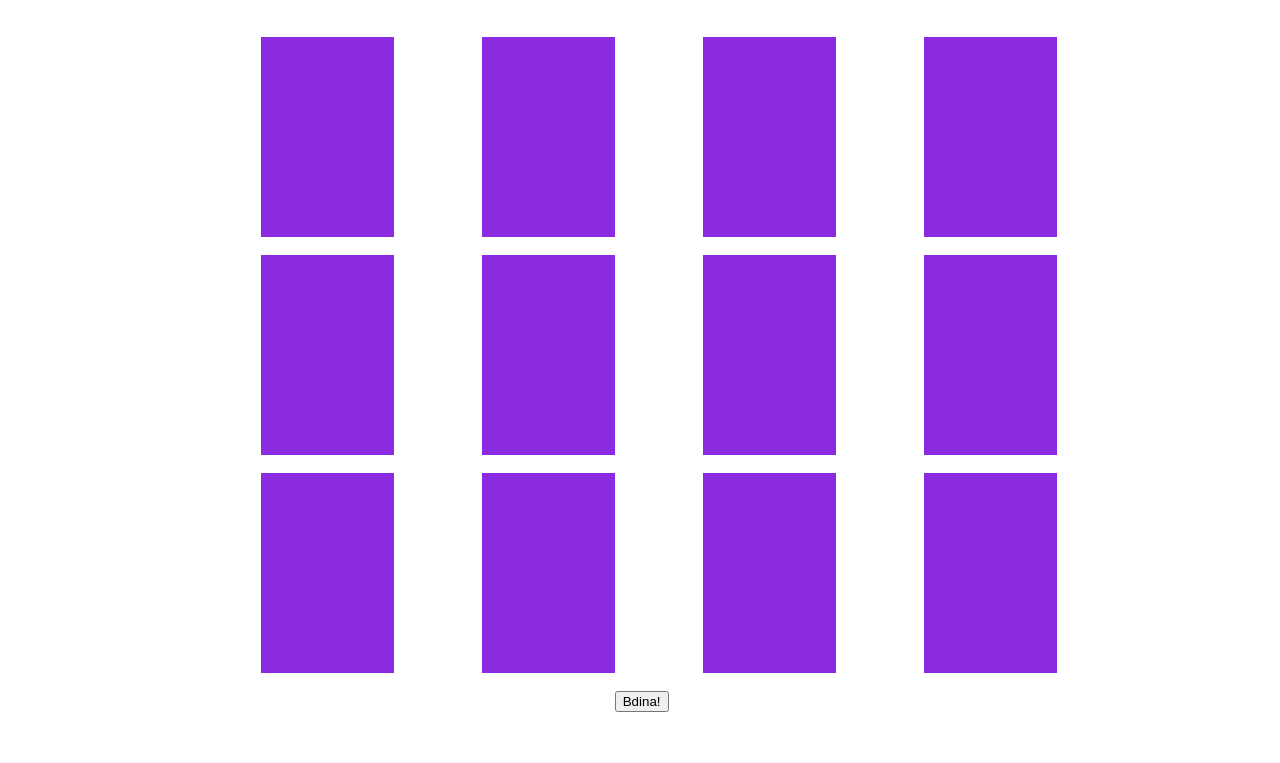
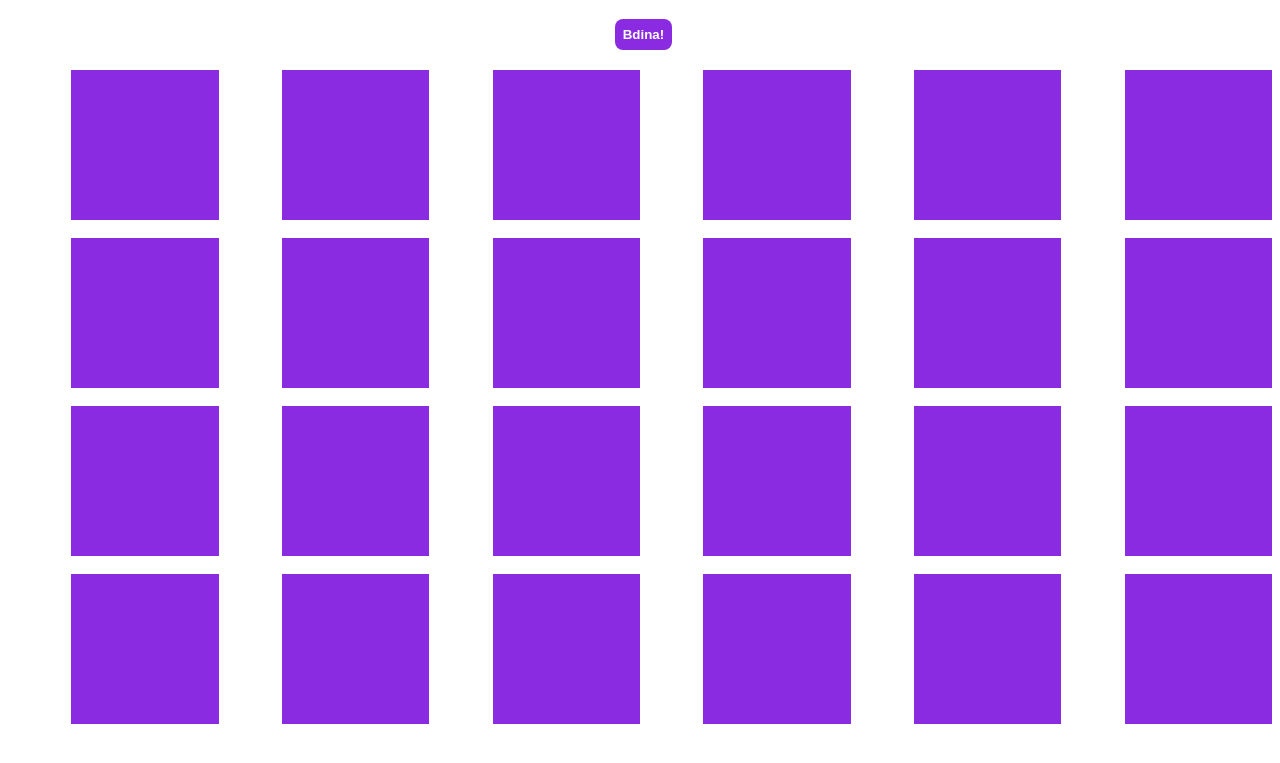
Before and after one commit to Kaoutar-boudouft/MemorieGame, a plain HTML site: page index.html in a window 1280 px wide. Shown: the part 61-824 px from the top of the page. Before the commit the page ends 800 px from the top, so only its background shows below. Drawn offline with Linux system fonts and the light colour scheme.

Commit message:
Add files via upload
second version

```diff
--- a/index.html
+++ b/index.html
@@ -7,34 +7,48 @@
     <title>Document</title>
     <script src="./script.js"></script>
 </head>
-<body onload="hi()">
+<body>
     <h1 align="center">Memorie Game</h1>
+    <input type="button" value="Bdina!" style="margin-left: 48%;background-color: blueviolet;color: white;font-weight: bold;cursor: pointer;;padding: 8px;border: 0;border-radius: 8px;" onclick="start()" id="btn" >
     <h2 id="compteur" align="center" style="color: red;"></h2>
-    <br>
-    <div style="height:500px;width: 70%;padding-left: 13%;">
+    <div style="height:100vh;width: 100%">
     <div style="display: flex;">
-        <div style="height: 200px;width: 200px;background-color: blueviolet;margin-left: 10%;" id="a1" onclick="imclick(1)"></div>
-        <div style="height: 200px;width: 200px;background-color: blueviolet;margin-left: 10%;" id="a2" onclick="imclick(2)"></div>
-        <div style="height: 200px;width: 200px;background-color: blueviolet;margin-left: 10%;" id="a3" onclick="imclick(3)"></div>
-        <div style="height: 200px;width: 200px;background-color: blueviolet;margin-left: 10%;" id="a4" onclick="imclick(4)"></div>
+        <div style="height: 150px;width: 200px;background-color: blueviolet;margin-left: 5%;" id="a1" onclick="imclick(1)"></div>
+        <div style="height: 150px;width: 200px;background-color: blueviolet;margin-left: 5%;" id="a2" onclick="imclick(2)"></div>
+        <div style="height: 150px;width: 200px;background-color: blueviolet;margin-left: 5%;" id="a3" onclick="imclick(3)"></div>
+        <div style="height: 150px;width: 200px;background-color: blueviolet;margin-left: 5%;" id="a4" onclick="imclick(4)"></div>
+        <div style="height: 150px;width: 200px;background-color: blueviolet;margin-left:5%;" id="a5" onclick="imclick(5)"></div>
+        <div style="height: 150px;width: 200px;background-color: blueviolet;margin-left: 5%;" id="a6" onclick="imclick(6)"></div>
     </div>
     <br>
     <div style="display: flex;">
-        <div style="height: 200px;width: 200px;background-color: blueviolet;margin-left: 10%;" id="a5" onclick="imclick(5)"></div>
-        <div style="height: 200px;width: 200px;background-color: blueviolet;margin-left: 10%;" id="a6" onclick="imclick(6)"></div>
-        <div style="height: 200px;width: 200px;background-color: blueviolet;margin-left: 10%;" id="a7" onclick="imclick(7)"></div>
-        <div style="height: 200px;width: 200px;background-color: blueviolet;margin-left: 10%;" id="a8" onclick="imclick(8)"></div>
+
+        <div style="height: 150px;width: 200px;background-color: blueviolet;margin-left: 5%;" id="a7" onclick="imclick(7)"></div>
+        <div style="height: 150px;width: 200px;background-color: blueviolet;margin-left: 5%;" id="a8" onclick="imclick(8)"></div>
+        <div style="height: 150px;width: 200px;background-color: blueviolet;margin-left: 5%;" id="a9"  onclick="imclick(9)"></div>
+        <div style="height: 150px;width: 200px;background-color: blueviolet;margin-left: 5%;" id="a10" onclick="imclick(10)"></div>
+        <div style="height: 150px;width: 200px;background-color: blueviolet;margin-left: 5%;" id="a11" onclick="imclick(11)"></div>
+        <div style="height: 150px;width: 200px;background-color: blueviolet;margin-left: 5%;" id="a12" onclick="imclick(12)"></div>
     </div>
     <br>
     <div style="display: flex;">
-        <div style="height: 200px;width: 200px;background-color: blueviolet;margin-left: 10%;" id="a9"  onclick="imclick(9)"></div>
-        <div style="height: 200px;width: 200px;background-color: blueviolet;margin-left: 10%;" id="a10" onclick="imclick(10)"></div>
-        <div style="height: 200px;width: 200px;background-color: blueviolet;margin-left: 10%;" id="a11" onclick="imclick(11)"></div>
-        <div style="height: 200px;width: 200px;background-color: blueviolet;margin-left: 10%;" id="a12" onclick="imclick(12)"></div>
+        <div style="height: 150px;width: 200px;background-color: blueviolet;margin-left: 5%;" id="a13"  onclick="imclick(13)"></div>
+        <div style="height: 150px;width: 200px;background-color: blueviolet;margin-left: 5%;" id="a14" onclick="imclick(14)"></div>
+        <div style="height: 150px;width: 200px;background-color: blueviolet;margin-left: 5%;" id="a15" onclick="imclick(15)"></div>
+        <div style="height: 150px;width: 200px;background-color: blueviolet;margin-left: 5%;" id="a16" onclick="imclick(16)"></div>
+        <div style="height: 150px;width: 200px;background-color: blueviolet;margin-left: 5%;" id="a17"  onclick="imclick(17)"></div>
+        <div style="height: 150px;width: 200px;background-color: blueviolet;margin-left: 5%;" id="a18" onclick="imclick(18)"></div>
     </div>
     <br>
-    <input type="button" value="Bdina!" style="margin-left: 50%;" onclick="start()" id="btn">
+    <div style="display: flex;">
+        <div style="height: 150px;width: 200px;background-color: blueviolet;margin-left: 5%;" id="a19"  onclick="imclick(19)"></div>
+        <div style="height: 150px;width: 200px;background-color: blueviolet;margin-left: 5%;" id="a20" onclick="imclick(20)"></div>
+        <div style="height: 150px;width: 200px;background-color: blueviolet;margin-left: 5%;" id="a21" onclick="imclick(21)"></div>
+        <div style="height: 150px;width: 200px;background-color: blueviolet;margin-left: 5%;" id="a22" onclick="imclick(22)"></div>
+        <div style="height: 150px;width: 200px;background-color: blueviolet;margin-left: 5%;" id="a23"  onclick="imclick(23)"></div>
+        <div style="height: 150px;width: 200px;background-color: blueviolet;margin-left: 5%;" id="a24" onclick="imclick(24)"></div>
+    </div>
 </div>
-<div style="width: 100%;height: 770px;background-color: rgba(0, 0, 0, 0.459);position: absolute;top: 0;left: 0;display: none;" id="result"><h1 align="center" style="margin-top:400px;color:rgb(255, 255, 255);background-color: red;text-shadow:0 0 15px black;font-size:54pt;">Cangratulation!!</h1><br><input type="button" value="TryAgain" style="margin-left: 50%;" onclick="replay()"></div>
+<div style="width: 100%;height:100vh;background-color: rgba(0, 0, 0, 0.459);position: absolute;top: 0;left: 0;display: none;" id="result"><h1 align="center" style="margin-top:400px;color:rgb(255, 255, 255);background-color: red;text-shadow:0 0 15px black;font-size:54pt;">Cangratulation!!</h1><br><input type="button" value="TryAgain" style="margin-left: 50%;" onclick="replay()"></div>
 </body>
 </html>
--- a/script.js
+++ b/script.js
@@ -1,26 +1,26 @@
 var it = [];
-var c=31;
+var c=120;
 var id;
 function start() {
-    while (it.length < 12) {
-        var n = Math.ceil(Math.random() * 6)
+    while (it.length < 24) {
+        var n = Math.ceil(Math.random() * 8)
         var occ = 0;
         for (let i = 0; i < it.length; i++) {
             if (it[i] === n) {
                 occ++
             }
         }
-        if (occ < 2) {
+        if (occ < 3) {
             it.push(n);
         }
     }
-    for (let i = 1; i < 13; i++) {
+    for (let i = 1; i < 25; i++) {
         var x = it[i - 1];
         document.getElementById("a" + i).style.backgroundImage = "url('./" + x + ".jpg')";
         document.getElementById("a" + i).style.backgroundSize = "cover";
     }
     setTimeout(function(){
-        for(let i=1;i<13;i++){
+        for(let i=1;i<25;i++){
             document.getElementById("a"+i).style.backgroundImage="";
             document.getElementById("a"+i).style.backgroundSize="cover";}
     },5000)
@@ -31,6 +31,8 @@ function start() {
         c--;
         document.getElementById("compteur").innerHTML=c;
         if(c===0){clearInterval(id);
+            document.getElementById("result").style.display="";
+        document.getElementById("result").innerHTML="<h1 align='center' style='margin-top:400px;color:rgb(255, 255, 255);background-color: red;text-shadow:0 0 15px black;font-size:54pt;'>Game Over!!</h1><br><input type='button' value='TryAgain' style='margin-left: 50%;' onclick='replay()'>";
         }
 
 },500)
@@ -42,37 +44,41 @@ var nbr=0;
 var ele=[];
 var re=0;
 function imclick(y){
-    if(nbr<2){
+    if(document.getElementById("btn").style.display==="none"){
+        if(nbr<3){
     if(document.getElementById("a" + y).style.backgroundImage ===""){
     nbr++;
     ele.push(y);
     document.getElementById("a" + y).style.backgroundImage = "url('./" + it[y-1] + ".jpg')";
     document.getElementById("a" + y).style.backgroundSize = "cover";
-    if(nbr===2){
-        if(it[ele[0]-1]!==it[ele[1]-1]){
+    if(nbr===3){
+        if(it[ele[0]-1]!==it[ele[1]-1] || it[ele[1]-1]!==it[ele[2]-1] ){
             setTimeout(function(){
                 document.getElementById("a"+ele[0]).style.backgroundImage="";
                 document.getElementById("a"+ele[1]).style.backgroundImage="";
+                document.getElementById("a"+ele[2]).style.backgroundImage="";
                 nbr=0;
-                ele.splice(0,2);
+                ele.splice(0,3);
             }
             ,800)
         }
         else{
             nbr=0;
-            ele.splice(0,2);
+            ele.splice(0,3);
             re++;
         }
 
     }
-    if (re==6 && c>=0){
+    if (re==8 && c>=0){
         document.getElementById("result").style.display="";
         clearInterval(id);
     }
-    if(c==0 && re!==6){document.getElementById("result").style.display="";
+    if(c==0 && re!==8 ){document.getElementById("result").style.display="";
     document.getElementById("result").innerHTML="<h1 align='center' style='margin-top:400px;color:rgb(255, 255, 255);background-color: red;text-shadow:0 0 15px black;font-size:54pt;'>Game Over!!</h1><br><input type='button' value='TryAgain' style='margin-left: 50%;' onclick='replay()'>";
     }
 }
 }
+    }
+
 }
 function replay(){location.reload(true);};
```
